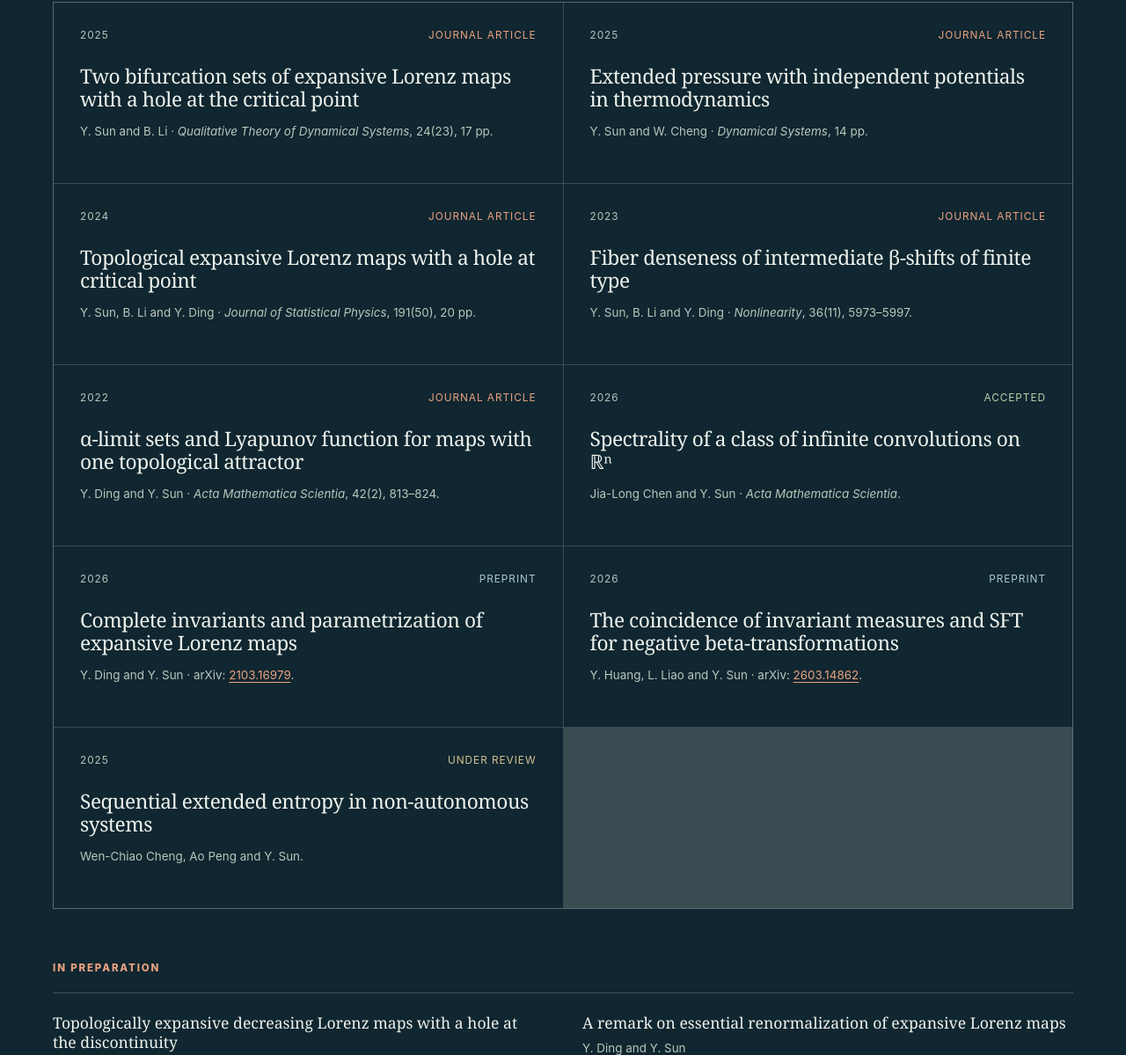
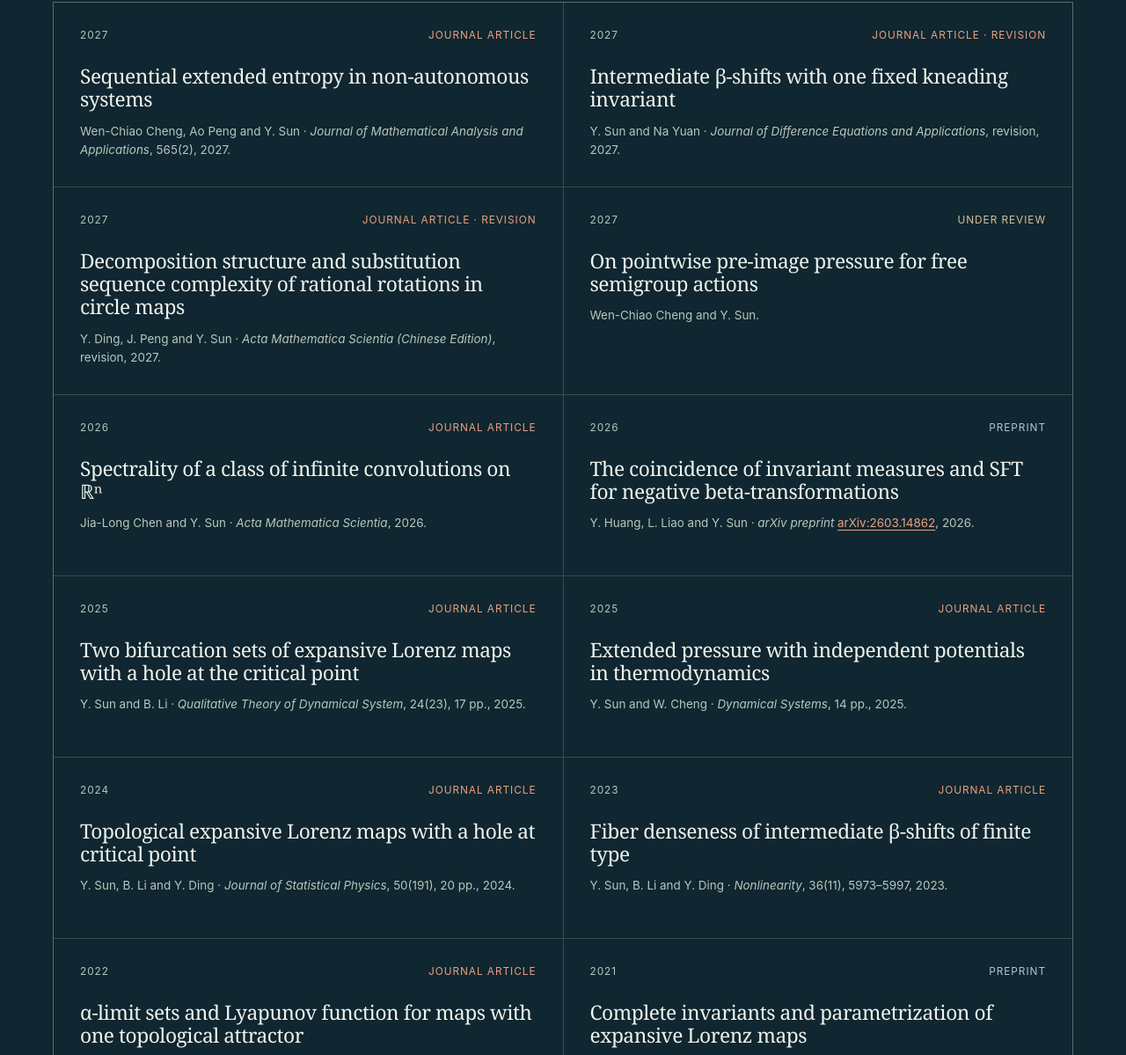
Before and after one commit to sunyunwhut/sunyunwhut.github.io, a plain HTML site: page index.html in a window 1280 px wide. Shown: the part 2226-3425 px from the top of the page at 88% size. Drawn offline with Linux system fonts and the light colour scheme.

Commit message:
Update publications and article statuses

```diff
--- a/index.html
+++ b/index.html
@@ -70,15 +70,18 @@
       <div class="container">
         <div class="section-heading light"><div><p class="eyebrow">03 / Publications</p><h2>Selected work</h2></div><p class="section-lede">A current list of journal articles, preprints, and manuscripts.</p></div>
         <div class="pub-list">
-          <article class="publication"><div class="pub-meta"><span>2025</span><span class="status">Journal article</span></div><h3>Two bifurcation sets of expansive Lorenz maps with a hole at the critical point</h3><p>Y. Sun and B. Li · <i>Qualitative Theory of Dynamical Systems</i>, 24(23), 17 pp.</p></article>
-          <article class="publication"><div class="pub-meta"><span>2025</span><span class="status">Journal article</span></div><h3>Extended pressure with independent potentials in thermodynamics</h3><p>Y. Sun and W. Cheng · <i>Dynamical Systems</i>, 14 pp.</p></article>
-          <article class="publication"><div class="pub-meta"><span>2024</span><span class="status">Journal article</span></div><h3>Topological expansive Lorenz maps with a hole at critical point</h3><p>Y. Sun, B. Li and Y. Ding · <i>Journal of Statistical Physics</i>, 191(50), 20 pp.</p></article>
-          <article class="publication"><div class="pub-meta"><span>2023</span><span class="status">Journal article</span></div><h3>Fiber denseness of intermediate β-shifts of finite type</h3><p>Y. Sun, B. Li and Y. Ding · <i>Nonlinearity</i>, 36(11), 5973–5997.</p></article>
-          <article class="publication"><div class="pub-meta"><span>2022</span><span class="status">Journal article</span></div><h3>α-limit sets and Lyapunov function for maps with one topological attractor</h3><p>Y. Ding and Y. Sun · <i>Acta Mathematica Scientia</i>, 42(2), 813–824.</p></article>
-          <article class="publication"><div class="pub-meta"><span>2026</span><span class="status accepted">Accepted</span></div><h3>Spectrality of a class of infinite convolutions on ℝⁿ</h3><p>Jia-Long Chen and Y. Sun · <i>Acta Mathematica Scientia</i>.</p></article>
-          <article class="publication"><div class="pub-meta"><span>2026</span><span class="status preprint">Preprint</span></div><h3>Complete invariants and parametrization of expansive Lorenz maps</h3><p>Y. Ding and Y. Sun · arXiv: <a href="https://arxiv.org/abs/2103.16979" target="_blank" rel="noreferrer">2103.16979</a>.</p></article>
-          <article class="publication"><div class="pub-meta"><span>2026</span><span class="status preprint">Preprint</span></div><h3>The coincidence of invariant measures and SFT for negative beta-transformations</h3><p>Y. Huang, L. Liao and Y. Sun · arXiv: <a href="https://arxiv.org/abs/2603.14862" target="_blank" rel="noreferrer">2603.14862</a>.</p></article>
-          <article class="publication"><div class="pub-meta"><span>2025</span><span class="status review">Under review</span></div><h3>Sequential extended entropy in non-autonomous systems</h3><p>Wen-Chiao Cheng, Ao Peng and Y. Sun.</p></article>
+          <article class="publication"><div class="pub-meta"><span>2027</span><span class="status">Journal article</span></div><h3>Sequential extended entropy in non-autonomous systems</h3><p>Wen-Chiao Cheng, Ao Peng and Y. Sun · <i>Journal of Mathematical Analysis and Applications</i>, 565(2), 2027.</p></article>
+          <article class="publication"><div class="pub-meta"><span>2027</span><span class="status">Journal article · Revision</span></div><h3>Intermediate β-shifts with one fixed kneading invariant</h3><p>Y. Sun and Na Yuan · <i>Journal of Difference Equations and Applications</i>, revision, 2027.</p></article>
+          <article class="publication"><div class="pub-meta"><span>2027</span><span class="status">Journal article · Revision</span></div><h3>Decomposition structure and substitution sequence complexity of rational rotations in circle maps</h3><p>Y. Ding, J. Peng and Y. Sun · <i>Acta Mathematica Scientia (Chinese Edition)</i>, revision, 2027.</p></article>
+          <article class="publication"><div class="pub-meta"><span>2027</span><span class="status review">Under review</span></div><h3>On pointwise pre-image pressure for free semigroup actions</h3><p>Wen-Chiao Cheng and Y. Sun.</p></article>
+          <article class="publication"><div class="pub-meta"><span>2026</span><span class="status">Journal article</span></div><h3>Spectrality of a class of infinite convolutions on ℝⁿ</h3><p>Jia-Long Chen and Y. Sun · <i>Acta Mathematica Scientia</i>, 2026.</p></article>
+          <article class="publication"><div class="pub-meta"><span>2026</span><span class="status preprint">Preprint</span></div><h3>The coincidence of invariant measures and SFT for negative beta-transformations</h3><p>Y. Huang, L. Liao and Y. Sun · <i>arXiv preprint</i> <a href="https://arxiv.org/abs/2603.14862" target="_blank" rel="noreferrer">arXiv:2603.14862</a>, 2026.</p></article>
+          <article class="publication"><div class="pub-meta"><span>2025</span><span class="status">Journal article</span></div><h3>Two bifurcation sets of expansive Lorenz maps with a hole at the critical point</h3><p>Y. Sun and B. Li · <i>Qualitative Theory of Dynamical System</i>, 24(23), 17 pp., 2025.</p></article>
+          <article class="publication"><div class="pub-meta"><span>2025</span><span class="status">Journal article</span></div><h3>Extended pressure with independent potentials in thermodynamics</h3><p>Y. Sun and W. Cheng · <i>Dynamical Systems</i>, 14 pp., 2025.</p></article>
+          <article class="publication"><div class="pub-meta"><span>2024</span><span class="status">Journal article</span></div><h3>Topological expansive Lorenz maps with a hole at critical point</h3><p>Y. Sun, B. Li and Y. Ding · <i>Journal of Statistical Physics</i>, 50(191), 20 pp., 2024.</p></article>
+          <article class="publication"><div class="pub-meta"><span>2023</span><span class="status">Journal article</span></div><h3>Fiber denseness of intermediate β-shifts of finite type</h3><p>Y. Sun, B. Li and Y. Ding · <i>Nonlinearity</i>, 36(11), 5973–5997, 2023.</p></article>
+          <article class="publication"><div class="pub-meta"><span>2022</span><span class="status">Journal article</span></div><h3>α-limit sets and Lyapunov function for maps with one topological attractor</h3><p>Y. Ding and Y. Sun · <i>Acta Mathematica Scientia</i>, 42(2), 813–824, 2022.</p></article>
+          <article class="publication"><div class="pub-meta"><span>2021</span><span class="status preprint">Preprint</span></div><h3>Complete invariants and parametrization of expansive Lorenz maps</h3><p>Y. Ding and Y. Sun · <i>arXiv preprint</i> <a href="https://arxiv.org/abs/2103.16979" target="_blank" rel="noreferrer">arXiv:2103.16979</a>, 2021.</p></article>
         </div>
         <div class="in-progress"><p class="eyebrow">In preparation</p><div class="in-progress-grid"><p><strong>Topologically expansive decreasing Lorenz maps with a hole at the discontinuity</strong><span>Y. Ding, W. Steiner and Y. Sun</span></p><p><strong>A remark on essential renormalization of expansive Lorenz maps</strong><span>Y. Ding and Y. Sun</span></p></div></div>
       </div>
```
